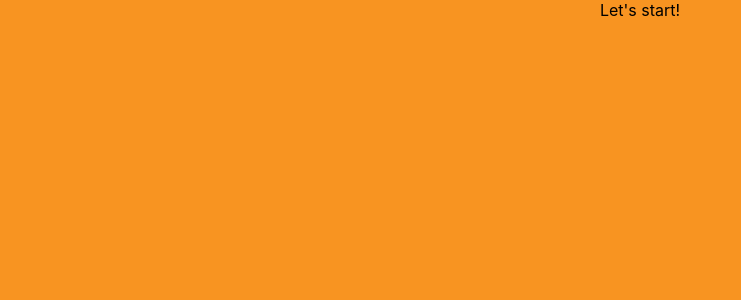
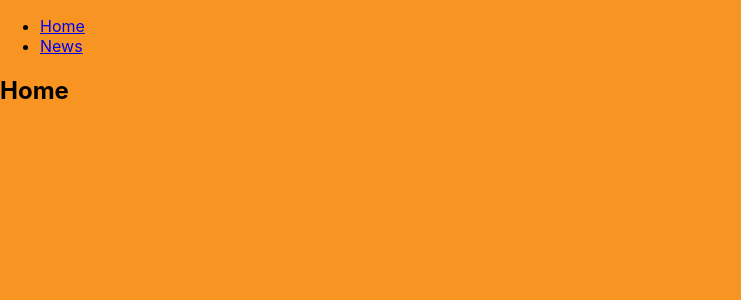
Before and after one commit to jalezi/mimiWeb, a React (Create React App) app in the folder frontend/: page / in a window 1280 px wide. Shown: the top 300 px of the page, without its empty margins (0-741 px from the left). Built offline with nearby package versions, Linux system fonts and the light colour scheme.

Commit message:
fetch News from backend

```diff
--- a/frontend/package.json
+++ b/frontend/package.json
@@ -8,6 +8,7 @@
     "@testing-library/user-event": "^7.1.2",
     "react": "^16.13.1",
     "react-dom": "^16.13.1",
+    "react-router-dom": "^5.2.0",
     "react-scripts": "3.4.1"
   },
   "scripts": {
@@ -30,5 +31,6 @@
       "last 1 firefox version",
       "last 1 safari version"
     ]
-  }
+  },
+  "proxy": "http://localhost:5000"
 }
--- a/frontend/src/App.js
+++ b/frontend/src/App.js
@@ -1,8 +1,41 @@
 import React from 'react';
+import { BrowserRouter as Router, Switch, Route, Link } from 'react-router-dom';
 import './App.css';
 
-function App() {
-  return <div className="App">Let's start!</div>;
+import News from './news/pages/News';
+
+const App = () => {
+  return (
+    <Router>
+      <div>
+        <nav>
+          <ul>
+            <li>
+              <Link to="/">Home</Link>
+            </li>
+            <li>
+              <Link to="/news">News</Link>
+            </li>
+          </ul>
+        </nav>
+
+        {/* A <Switch> looks through its children <Route>s and
+            renders the first one that matches the current URL. */}
+        <Switch>
+          <Route path="/news">
+            <News />
+          </Route>
+          <Route path="/">
+            <Home />
+          </Route>
+        </Switch>
+      </div>
+    </Router>
+  );
+};
+
+function Home() {
+  return <h2>Home</h2>;
 }
 
 export default App;
--- /dev/null
+++ b/frontend/src/news/pages/News.css
@@ -0,0 +1,8 @@
+.News {
+  margin-left: 50px;
+  margin-right: 50px;
+}
+
+.News article {
+  text-align: justify;
+}
--- /dev/null
+++ b/frontend/src/news/pages/News.js
@@ -0,0 +1,46 @@
+import React, { useState, useEffect } from 'react';
+
+import './News.css';
+
+const News = () => {
+  const [news, setNews] = useState({ articles: [] });
+  let htmlElements = null;
+
+  useEffect(() => {
+    fetch('/api/news')
+      .then(res => {
+        if (res.ok) {
+          return res.json();
+        } else {
+          return Promise.reject({
+            status: res.status,
+            statusText: res.statusText,
+          });
+        }
+      })
+      .then(data => {
+        console.log('data', data);
+        return setNews({ articles: data });
+      })
+      .catch(err => {
+        console.log(`Error, with message: ${err.statusText}`);
+        return err;
+      });
+  }, []);
+
+  htmlElements = news.articles.map(item => (
+    <article key={item._id}>
+      <h3>{item.title}</h3>
+      <p>{item.body}</p>
+    </article>
+  ));
+
+  return (
+    <div className="News">
+      <h2>News</h2>
+      <div>{htmlElements ? htmlElements : null}</div>
+    </div>
+  );
+};
+
+export default News;
```
Also changed, not shown: 1 other file (tests, documents, lock files or other folders).
